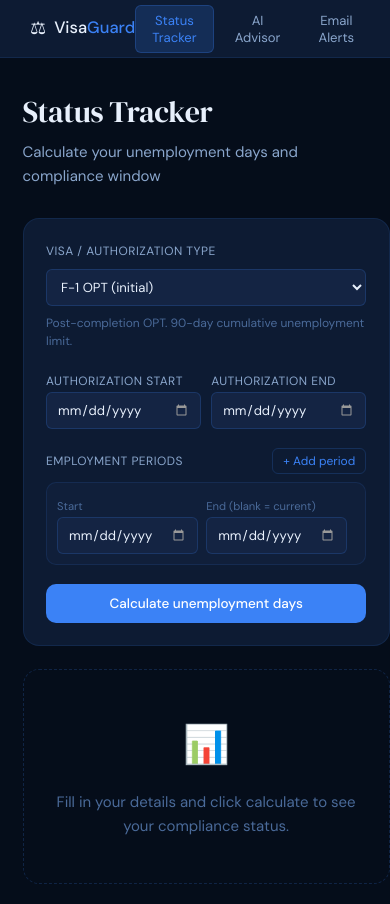
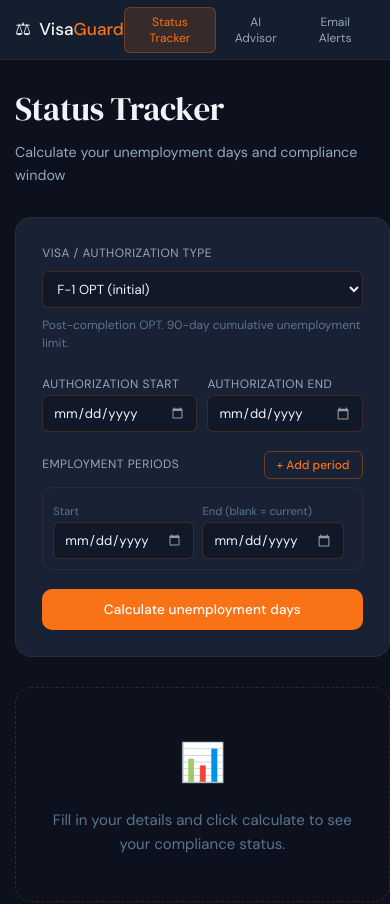
Before and after one commit to nithyaraghu/visa-tracker, a React (Vite) app: page / in a window 390 px wide. Shown: the top 904 px of the page. Built offline with nearby package versions, Linux system fonts and the light colour scheme.

Commit message:
design: slate blue + orange theme, wide layout for large screens

```diff
--- a/src/App.module.css
+++ b/src/App.module.css
@@ -4,12 +4,13 @@
   min-height: 100vh;
 }
 
+/* ── Header ── */
 .header {
   display: flex;
   align-items: center;
   justify-content: space-between;
   padding: 0 2rem;
-  height: 58px;
+  height: 60px;
   background: var(--surface-1);
   border-bottom: 1px solid var(--border);
   position: sticky;
@@ -21,7 +22,7 @@
   display: flex;
   align-items: center;
   gap: 8px;
-  font-size: 1.1rem;
+  font-size: 1.15rem;
   font-weight: 500;
   color: var(--text-primary);
 }
@@ -31,7 +32,7 @@
 .nav { display: flex; gap: 4px; }
 
 .navBtn {
-  padding: 6px 16px;
+  padding: 6px 18px;
   border-radius: var(--radius-sm);
   border: 1px solid transparent;
   background: transparent;
@@ -44,17 +45,31 @@
 .navBtn.active {
   color: var(--accent);
   background: var(--accent-glow);
-  border-color: rgba(59,130,246,0.25);
+  border-color: rgba(249,115,22,0.3);
 }
 
+/* ── Main content ── */
 .main {
   flex: 1;
-  max-width: 960px;
   width: 100%;
+  max-width: 1400px;   /* wider for large monitors */
   margin: 0 auto;
-  padding: 2rem 1.5rem;
+  padding: 2.5rem 3rem;
 }
 
+/* Scale up on very large screens */
+@media (min-width: 1800px) {
+  .main { max-width: 1600px; padding: 3rem 4rem; }
+}
+
+/* Scale down on small screens */
+@media (max-width: 768px) {
+  .main { padding: 1.5rem 1rem; }
+  .header { padding: 0 1rem; }
+  .navBtn { padding: 6px 10px; font-size: 0.8rem; }
+}
+
+/* ── Footer ── */
 .footer {
   text-align: center;
   padding: 1.25rem;
--- a/src/index.css
+++ b/src/index.css
@@ -1,18 +1,24 @@
 *, *::before, *::after { box-sizing: border-box; margin: 0; padding: 0; }
 
 :root {
-  --navy-950: #050d1a;
-  --navy-900: #0a1628;
-  --navy-800: #0f2040;
-  --navy-700: #162b55;
-  --navy-600: #1e3a6e;
-  --navy-400: #2d5499;
-  --navy-200: #6b93cc;
-  --navy-100: #a8c4e8;
-  --navy-50:  #ddeaf7;
+  /* ── Slate blue palette ── */
+  --slate-950: #0c111d;
+  --slate-900: #111827;
+  --slate-800: #1a2537;
+  --slate-700: #243044;
+  --slate-600: #2e3d55;
+  --slate-400: #4a6080;
+  --slate-200: #7a96b8;
+  --slate-100: #b0c4d8;
+  --slate-50:  #e2eaf3;
 
-  --accent:       #3b82f6;
-  --accent-glow:  rgba(59,130,246,0.18);
+  /* ── Orange accent ── */
+  --accent:       #f97316;
+  --accent-dark:  #ea6c0a;
+  --accent-glow:  rgba(249,115,22,0.15);
+  --accent-soft:  rgba(249,115,22,0.1);
+
+  /* ── Status colors ── */
   --success:      #22c55e;
   --warning:      #f59e0b;
   --danger:       #ef4444;
@@ -20,16 +26,19 @@
   --warning-soft: rgba(245,158,11,0.12);
   --success-soft: rgba(34,197,94,0.12);
 
-  --text-primary:   #e8f0fc;
-  --text-secondary: #8aa6cc;
-  --text-muted:     #4a6a99;
+  /* ── Text ── */
+  --text-primary:   #f0f4f8;
+  --text-secondary: #94a8bf;
+  --text-muted:     #5a7490;
 
-  --surface-1: #0d1b33;
-  --surface-2: #101f3a;
-  --surface-3: #142443;
-  --border:    rgba(59,130,246,0.12);
-  --border-md: rgba(59,130,246,0.2);
+  /* ── Surfaces ── */
+  --surface-1: #141e2e;
+  --surface-2: #182234;
+  --surface-3: #1e293b;
+  --border:    rgba(249,115,22,0.1);
+  --border-md: rgba(249,115,22,0.2);
 
+  /* ── Typography ── */
   --font-display: 'DM Serif Display', Georgia, serif;
   --font-body:    'DM Sans', system-ui, sans-serif;
   --radius-sm: 6px;
@@ -38,22 +47,27 @@
 }
 
 html { font-size: 15px; }
+
 body {
   font-family: var(--font-body);
-  background: var(--navy-950);
+  background: var(--slate-950);
   color: var(--text-primary);
   min-height: 100vh;
   line-height: 1.6;
   -webkit-font-smoothing: antialiased;
 }
 
-h1, h2, h3 { font-family: var(--font-display); font-weight: 400; letter-spacing: -0.01em; }
+h1, h2, h3 {
+  font-family: var(--font-display);
+  font-weight: 400;
+  letter-spacing: -0.01em;
+}
 
-button { font-family: var(--font-body); cursor: pointer; }
+button        { font-family: var(--font-body); cursor: pointer; }
 input, select, textarea { font-family: var(--font-body); }
 
-::-webkit-scrollbar { width: 6px; }
-::-webkit-scrollbar-track { background: var(--navy-900); }
-::-webkit-scrollbar-thumb { background: var(--navy-600); border-radius: 3px; }
+::-webkit-scrollbar       { width: 6px; }
+::-webkit-scrollbar-track { background: var(--slate-900); }
+::-webkit-scrollbar-thumb { background: var(--slate-600); border-radius: 3px; }
 
 .sr-only { position:absolute; width:1px; height:1px; overflow:hidden; clip:rect(0,0,0,0); }
--- a/src/pages/TrackerPage.module.css
+++ b/src/pages/TrackerPage.module.css
@@ -1,21 +1,22 @@
 .page { }
 .pageHeader { margin-bottom: 2rem; }
-.pageHeader h1 { font-size: 2rem; color: var(--text-primary); }
-.subtitle { color: var(--text-secondary); margin-top: 4px; }
+.pageHeader h1 { font-size: 2.2rem; color: var(--text-primary); }
+.pageHeader h1 span { color: var(--accent); }
+.subtitle { color: var(--text-secondary); margin-top: 6px; font-size: 0.95rem; }
 
 .grid {
   display: grid;
-  grid-template-columns: 1fr 1fr;
-  gap: 1.5rem;
+  grid-template-columns: minmax(380px, 1fr) minmax(420px, 1.4fr);
+  gap: 2rem;
   align-items: start;
 }
-@media (max-width: 700px) { .grid { grid-template-columns: 1fr; } }
+@media (max-width: 900px) { .grid { grid-template-columns: 1fr; } }
 
 .card {
-  background: var(--surface-1);
+  background: var(--surface-2);
   border: 1px solid var(--border);
   border-radius: var(--radius-lg);
-  padding: 1.5rem;
+  padding: 1.75rem;
   display: flex;
   flex-direction: column;
   gap: 1.25rem;
@@ -31,15 +32,15 @@
 .select, .input {
   width: 100%;
   padding: 8px 10px;
-  background: var(--surface-3);
+  background: var(--slate-900);
   border: 1px solid var(--border-md);
   border-radius: var(--radius-sm);
   color: var(--text-primary);
   font-size: 0.875rem;
   outline: none;
-  transition: border-color 0.15s;
+  transition: all 0.15s;
 }
-.select:focus, .input:focus { border-color: var(--accent); }
+.select:focus, .input:focus { border-color: var(--accent); box-shadow: 0 0 0 2px var(--accent-glow); }
 .input[type="date"]::-webkit-calendar-picker-indicator { filter: invert(0.6); }
 
 .row2 { display: grid; grid-template-columns: 1fr 1fr; gap: 10px; }
@@ -56,15 +57,16 @@
 }
 
 .addBtn {
-  padding: 4px 10px;
+  padding: 5px 12px;
   background: transparent;
-  border: 1px solid var(--border-md);
+  border: 1px solid rgba(249,115,22,0.35);
   border-radius: var(--radius-sm);
   color: var(--accent);
   font-size: 0.8rem;
-  transition: background 0.15s;
+  font-weight: 500;
+  transition: all 0.15s;
 }
-.addBtn:hover { background: var(--accent-glow); }
+.addBtn:hover { background: var(--accent-glow); border-color: var(--accent); }
 
 .delBtn {
   background: none;
@@ -80,16 +82,17 @@
 
 .calcBtn {
   width: 100%;
-  padding: 11px;
+  padding: 12px;
   background: var(--accent);
   border: none;
   border-radius: var(--radius-md);
   color: #fff;
   font-size: 0.9rem;
   font-weight: 500;
-  transition: opacity 0.15s;
+  letter-spacing: 0.01em;
+  transition: background 0.15s;
 }
-.calcBtn:hover { opacity: 0.88; }
+.calcBtn:hover { background: var(--accent-dark); }
 
 /* Results */
 .emptyState {
@@ -121,10 +124,10 @@
   margin-bottom: 1rem;
 }
 .metricCard {
-  background: var(--surface-1);
+  background: var(--surface-3);
   border: 1px solid var(--border);
   border-radius: var(--radius-md);
-  padding: 12px 14px;
+  padding: 14px 16px;
 }
 .metricLabel { font-size: 0.75rem; color: var(--text-muted); margin-bottom: 4px; }
 .metricVal { font-size: 1.6rem; font-weight: 300; }
```
